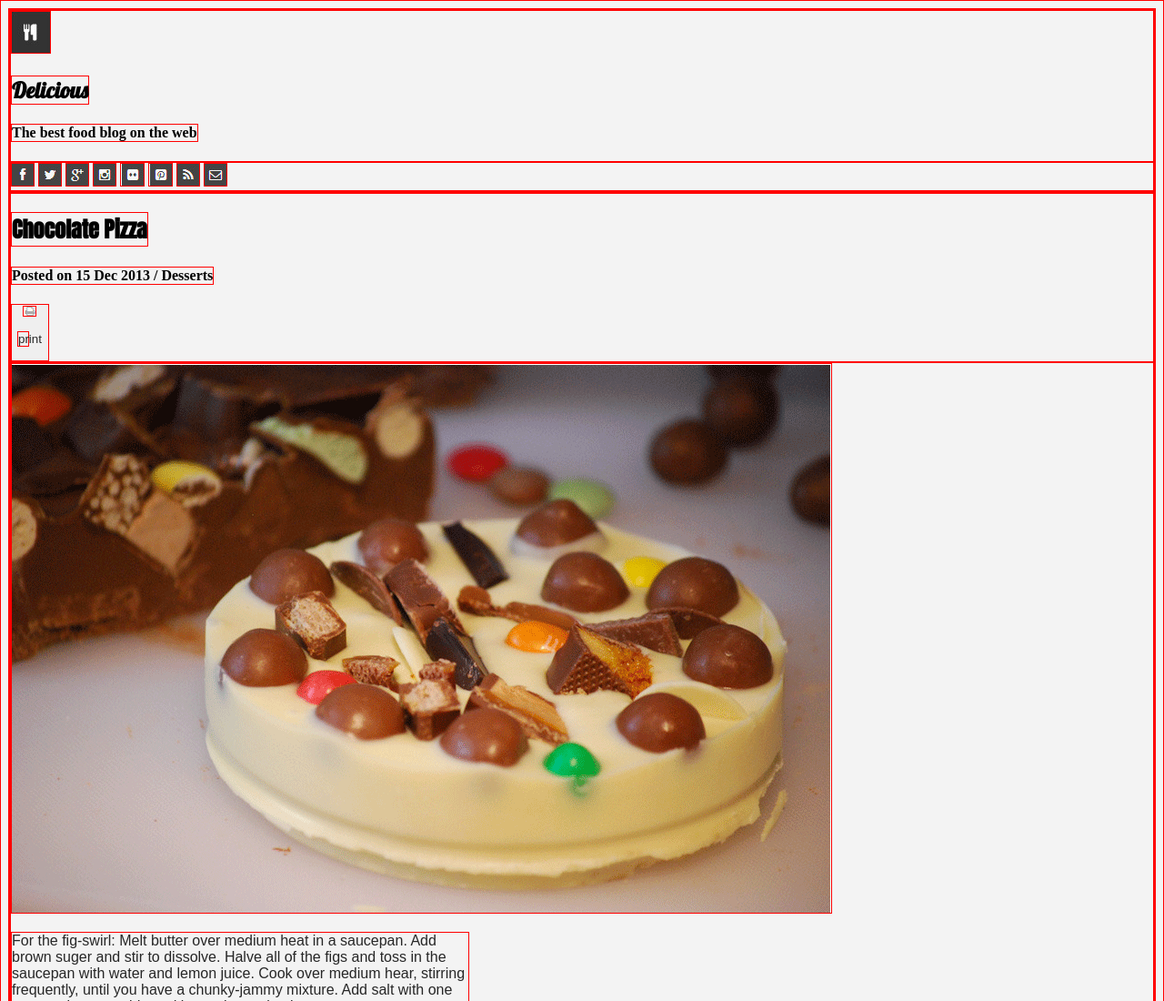
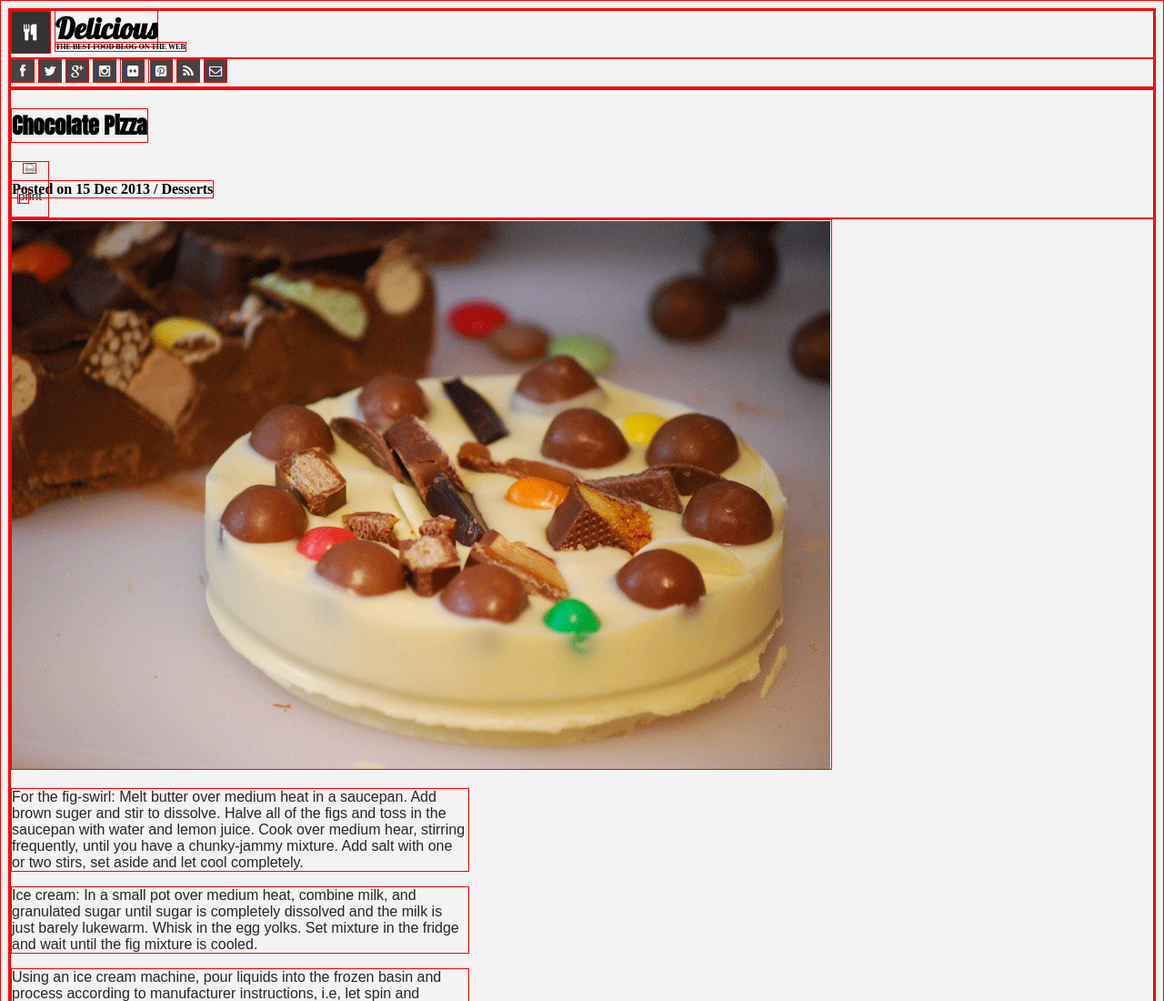
Before and after one commit to rmanro/chocolatepizza, a plain HTML site: page index.html in a window 1280 px wide. Shown: the top 1100 px of the page at 91% size. Drawn offline with Linux system fonts and the light colour scheme.

Commit message:
delicious logo looking good

```diff
--- a/index.html
+++ b/index.html
@@ -7,10 +7,10 @@
     </head>
     <body>
         <header>
-            <section>
+            <section id = "delicious">
                 <img src="img/logo.png" alt="fork and knife logo">
-                <h1>Delicious</h1>
-                <h4>The best food blog on the web</h4>
+                <h1 id = "del">Delicious</h1>
+                <h4 id = "bestfood">THE BEST FOOD BLOG ON THE WEB</h4>
             </section>
             <section>
                 <img src="img/fb-icon.png" alt="facebook logo">
--- a/main.css
+++ b/main.css
@@ -23,3 +23,21 @@ body{
 background-color:rgba(0, 0, 0, 0.048);
 
 }
+
+#delicious h1, h4 {
+    position: absolute;
+
+}
+
+#del {
+    top: 10px;
+    left: 60px;
+    margin: 0px;
+    font-size: 200%;
+}
+
+#bestfood {
+    top: 35px;
+    font-size: 50%;
+    left: 60px;
+}
```
